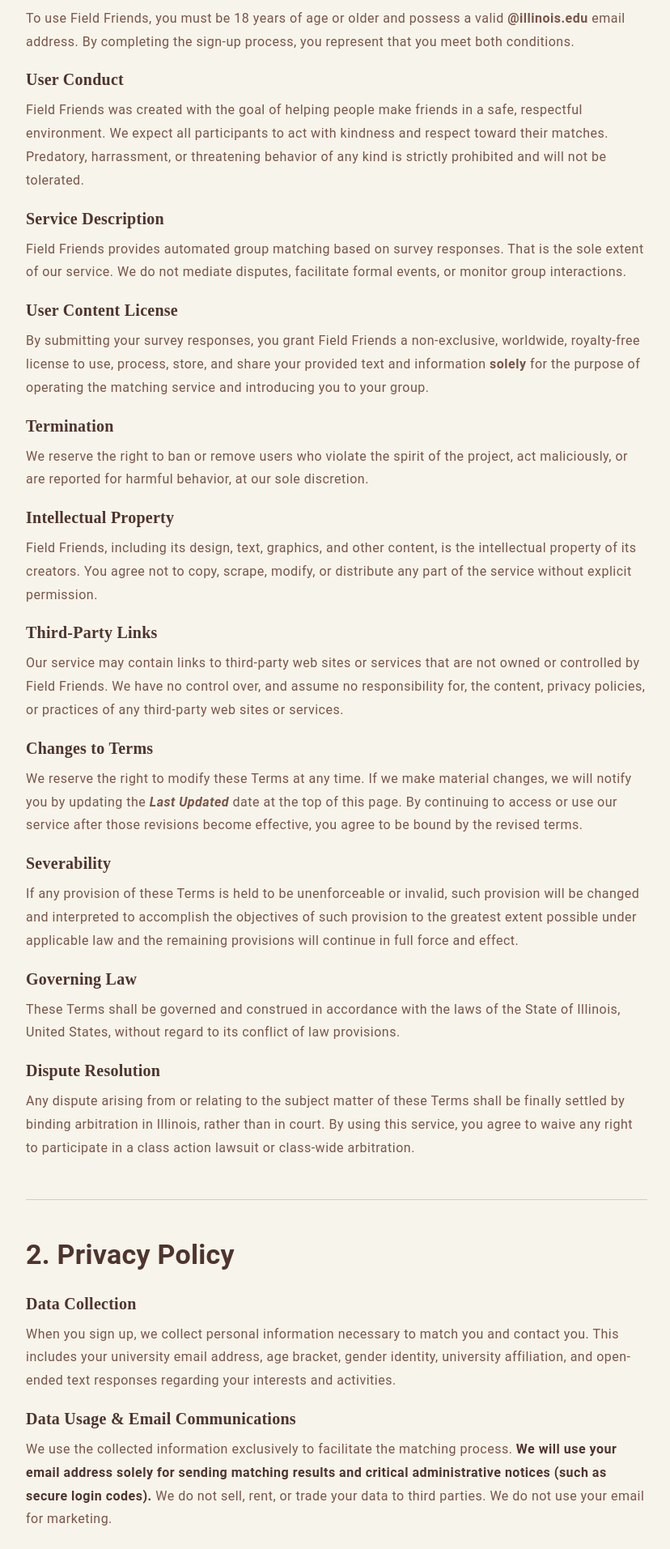
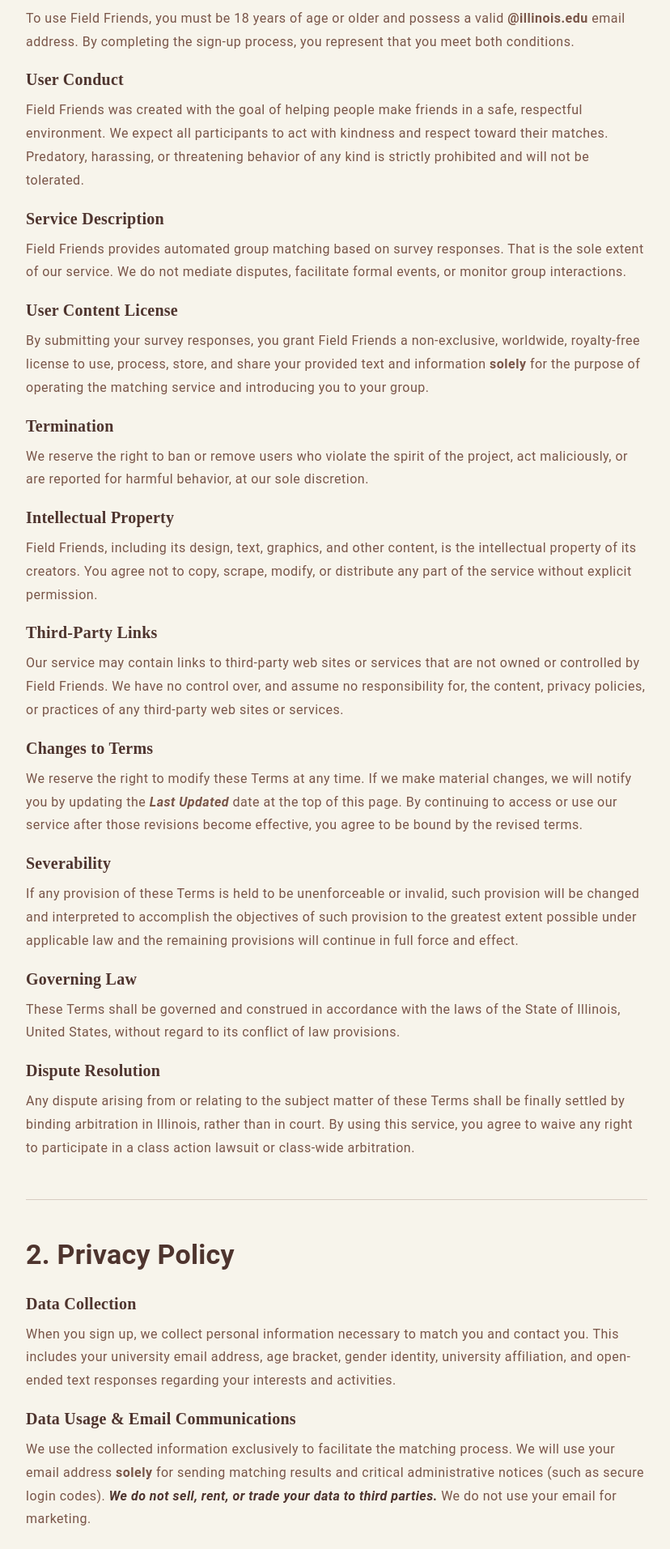
Before and after one commit to FieldFriends/field-friends-web, a Vue app: page /legal in a window 1280 px wide. Shown: the part 400-2313 px from the top of the page at 81% size, without its empty margins (224-1052 px from the left). Built offline with nearby package versions, Linux system fonts and the light colour scheme; no server answers; a small style sheet from the web is missing.

Commit message:
Fix typo

```diff
--- a/src/pages/Legal.vue
+++ b/src/pages/Legal.vue
@@ -23,7 +23,7 @@
         <p class="text-body-1 text-secondary mb-4 page-text">
           Field Friends was created with the goal of helping people make friends in a safe, respectful environment.
           We expect all participants to act with kindness and respect toward their matches.
-          Predatory, harrassment, or threatening behavior of any kind is strictly prohibited and will not be tolerated.
+          Predatory, harassing, or threatening behavior of any kind is strictly prohibited and will not be tolerated.
         </p>
 
         <h3 class="text-h6 font-weight-bold mb-2 text-primary font-playfair">Service Description</h3>
@@ -106,9 +106,9 @@
         <h3 class="text-h6 font-weight-bold mb-2 text-primary font-playfair">Data Usage & Email Communications</h3>
         <p class="text-body-1 text-secondary mb-4 page-text">
           We use the collected information exclusively to facilitate the matching process.
-          <strong class="text-primary">We will use your email address solely for sending
-          matching results and critical administrative notices (such as secure login codes).</strong>
-          We do not sell, rent, or trade your data to third parties. We do not use your
+          We will use your email address <strong>solely</strong> for sending
+          matching results and critical administrative notices (such as secure login codes).
+          <strong class="text-primary font-italic">We do not sell, rent, or trade your data to third parties.</strong> We do not use your
           email for marketing.
         </p>
 
@@ -144,7 +144,7 @@
         <h3 class="text-h6 font-weight-bold mb-2 text-primary font-playfair">Passive Conduit & Assumption of Risk</h3>
         <p class="text-body-1 text-secondary mb-4 page-text">
           Field Friends functions strictly as a data processor and a passive conduit for introductions.
-          <strong class="text-primary">We do not perform background checks, vet users, or guarantee
+          <strong>We do not perform background checks, vet users, or guarantee
           the safety of any individual.</strong> Users assume all risks associated with meeting their matches.
           We strongly advise using common sense: meet in public places, trust your instincts,
           and prioritize your safety.
```
